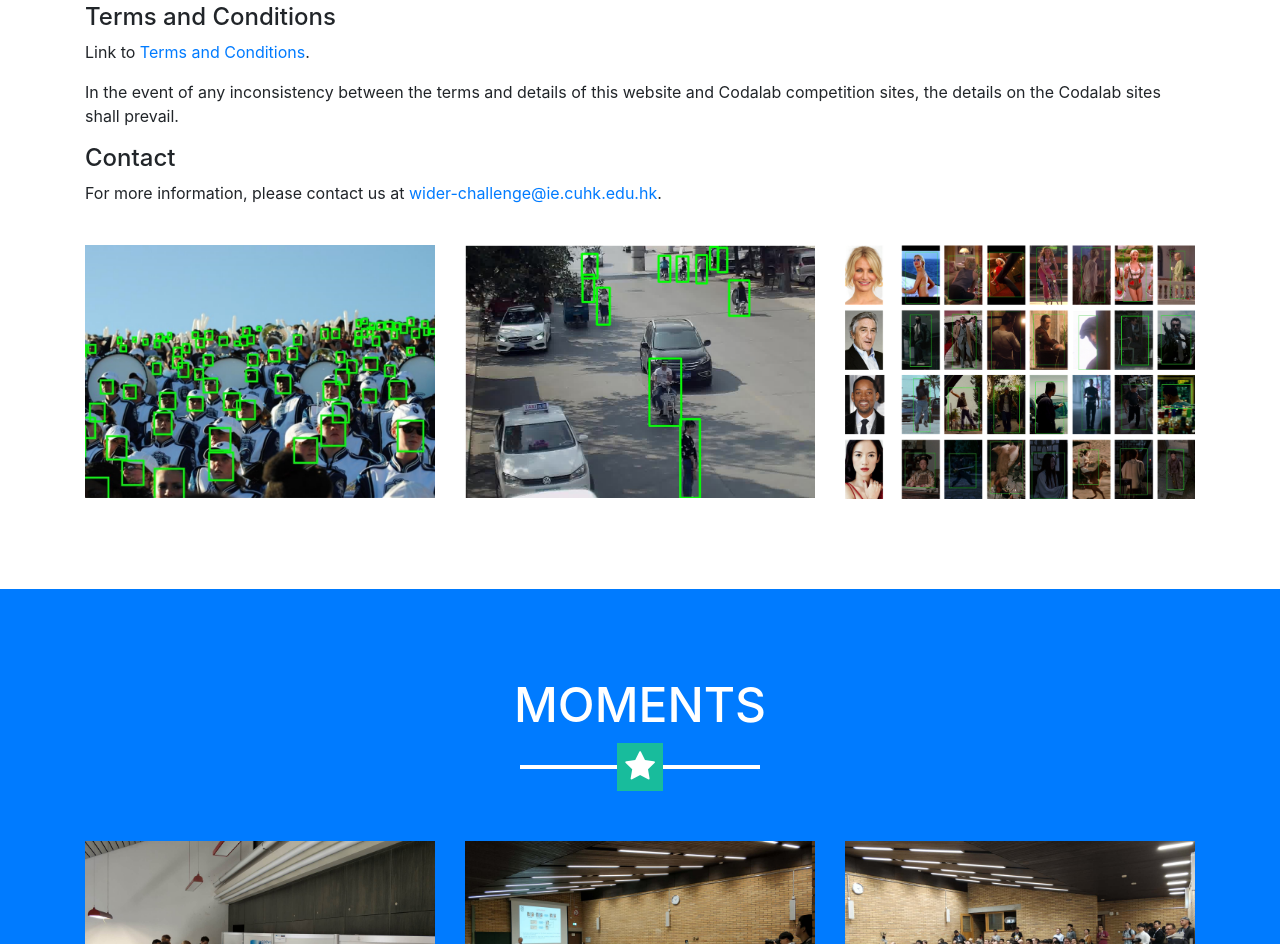
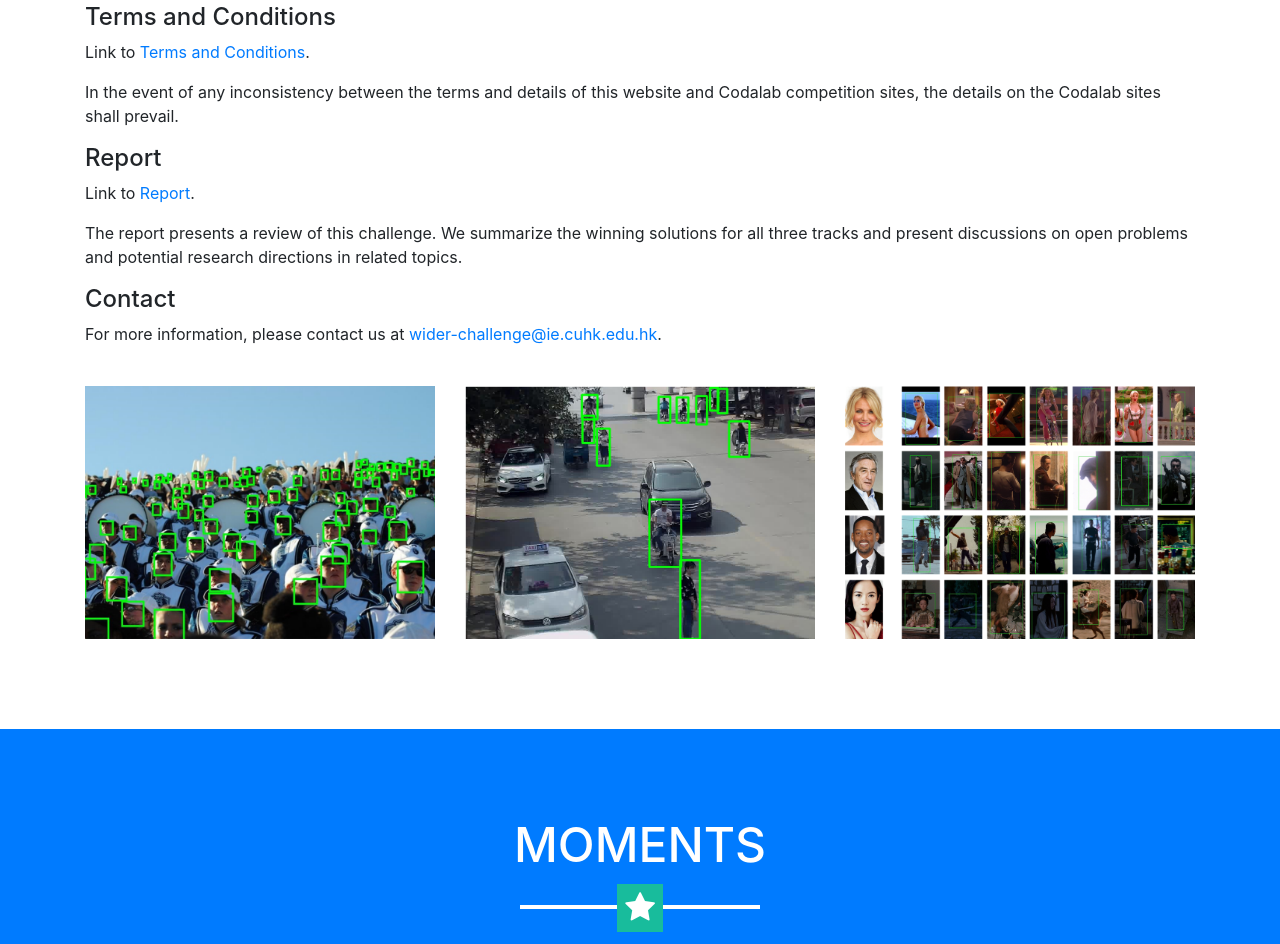
Before and after one commit to wider-challenge/wider-challenge.github.io, a website with bundled scripts: page index.html in a window 1280 px wide. Shown: the part 1685-2629 px from the top of the page. Built offline with nearby package versions, Linux system fonts and the light colour scheme.

Commit message:
add report

```diff
--- a/index.html
+++ b/index.html
@@ -136,6 +136,13 @@
                         <p>Link to <a href="terms_and_conditions.html">Terms and Conditions</a>.</p>
                         <p>
                             In the event of any inconsistency between the terms and details of this website and Codalab competition sites, the details on the Codalab sites shall prevail.
+                        </p>
+
+                        <h4>Report</h4>
+                        <p>Link to <a href="https://arxiv.org/abs/1902.06854">Report</a>.</p>
+                        <p>
+                            The report presents a review of this challenge.
+                            We summarize the winning solutions for all three tracks and present discussions on open problems and potential research directions in related topics.
                         </p>
 
                         <h4>Contact</h4>
```
